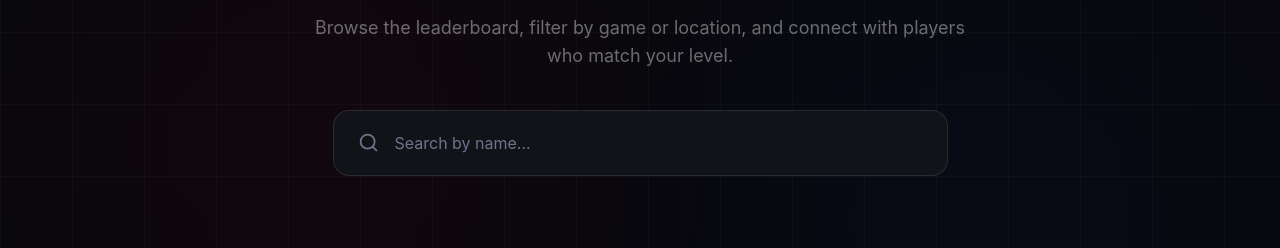
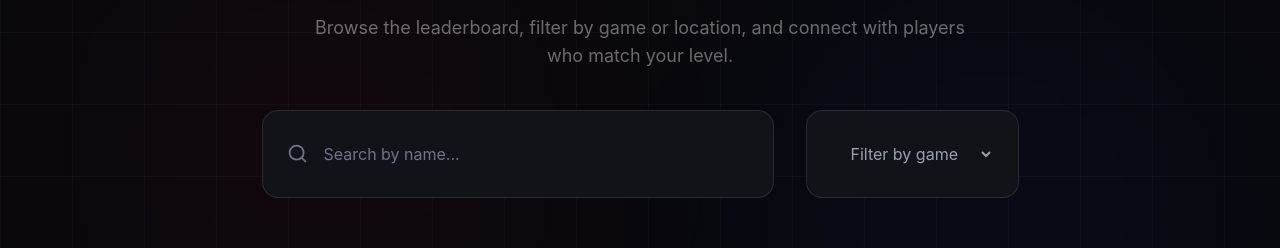
Before and after one commit to yashvardhannautiyal/TribeLink, a React (Vite) app in the folder Frontend/: page /dashboard/explore in a window 1280 px wide. Shown: the part 308-556 px from the top of the page. Built offline with nearby package versions, Linux system fonts and the light colour scheme; no server answers; sample sign-in values are in the browser's storage.

Commit message:
updated search and filter user

```diff
--- a/Frontend/src/Dashboard/DashboardComps/Connect/Connect.jsx
+++ b/Frontend/src/Dashboard/DashboardComps/Connect/Connect.jsx
@@ -1,7 +1,7 @@
 import React, { useState, useEffect } from "react";
 import UserCard from "./UserCard";
 
-function Connect({searchTerm}) {
+function Connect({ searchTerm = "", selectedGame = "" }) {
   const [users, setUsers] = useState([]);
   const [loading, setLoading] = useState(true);
   const [error, setError] = useState("");
@@ -17,7 +17,9 @@ function Connect({searchTerm}) {
         const loggedUser = JSON.parse(localStorage.getItem("user"));
 
         //remove logged in user from the user's list display
-        const userList = data.users.filter((user) => user._id !== loggedUser?._id);
+        const userList = data.users.filter(
+          (user) => user._id !== loggedUser?._id,
+        );
         setUsers(userList);
       } else {
         setError("Failed to fetch users.");
@@ -35,11 +37,17 @@ function Connect({searchTerm}) {
     fetchUsers();
   }, []);
 
+const filteredUsers = users.filter((user) => {
+  const matchSearch = user.username
+    .toLowerCase()
+    .includes(searchTerm.toLowerCase());
 
-  //filtered user
-  const filteredUsers = users.filter((e) =>
-    e.username.toLowerCase().includes(searchTerm.toLowerCase())
-  );
+  const matchGame =
+    selectedGame === "" ||
+    user.interests.includes(selectedGame.toLowerCase());
+
+  return matchSearch && matchGame;
+});
 
   return (
     <section className="relative mx-auto w-full max-w-[1400px] px-4 pb-16 sm:px-6 lg:px-8">
@@ -65,7 +73,7 @@ function Connect({searchTerm}) {
       )}
 
       {/* No Users */}
-      {!loading && !error && users.length === 0 && (
+      {!loading && !error && filteredUsers.length === 0 && (
         <div className="py-10 text-center text-white/50">No users found.</div>
       )}
 
--- a/Frontend/src/Dashboard/DashboardPages/ExplorePage/Explore.jsx
+++ b/Frontend/src/Dashboard/DashboardPages/ExplorePage/Explore.jsx
@@ -1,4 +1,4 @@
-import {useState} from "react";
+import { useState } from "react";
 import Connect from "../../DashboardComps/Connect/Connect";
 import DashboardNav from "../../DashboardComps/DashboardNav/DashboardNav";
 import {
@@ -54,9 +54,9 @@ const games = [
 ];
 
 export default function Explore() {
-
   // search + filter states
   const [searchTerm, setSearchTerm] = useState("");
+  const [selectedGame, setSelectedGame] = useState("");
 
   return (
     <div>
@@ -101,9 +101,10 @@ export default function Explore() {
             players who match your level.
           </p>
 
+          {/* filter + search  */}
+          <div className="flex gap-8">
             {/* SEARCH BAR */}
-
-          <div className="mt-8 flex w-full max-w-[615px] items-center rounded-2xl border border-white/10 bg-[#121219] px-5 py-4 transition-all duration-300 focus-within:border-blue-500/40 focus-within:shadow-[0_0_30px_rgba(37,99,235,0.08)] sm:mt-10 sm:px-6 sm:py-5">
+            <div className="mt-8 w-lg flex items-center rounded-2xl border border-white/10 bg-[#121219] px-5 py-4 transition-all duration-300 focus-within:border-blue-500/40 focus-within:shadow-[0_0_30px_rgba(37,99,235,0.08)] sm:mt-10 sm:px-6 sm:py-5">
               <Search
                 size={21}
                 strokeWidth={2}
@@ -118,10 +119,52 @@ export default function Explore() {
                 className="w-full bg-transparent text-sm text-white outline-none placeholder:text-[#72728b] sm:text-base"
               />
             </div>
+
+            {/* filter  */}
+            <div className="mt-8 flex items-center rounded-2xl border border-white/10 bg-[#121219] px-5 py-4 transition-all duration-300 focus-within:border-blue-500/40 focus-within:shadow-[0_0_30px_rgba(37,99,235,0.08)] sm:mt-10 sm:px-6 sm:py-5">
+              <select
+                value={selectedGame}
+                onChange={(e) => setSelectedGame(e.target.value)}
+                className="w-full w-full
+    px-4 py-3
+    rounded-xl
+    bg-transparent
+    text-gray-400
+    border-none
+    outline-none
+    focus:outline-none
+    focus:ring-0
+    cursor-pointer"
+              >
+                <option className="bg-gray-900 text-white outline-none" value="">
+                  Filter by game
+                </option>
+                <option value="PS5 Gaming" className="bg-gray-900 text-white">
+                  PS5 Gaming
+                </option>
+                <option value="Football" className="bg-gray-900 text-white">
+                  Football
+                </option>
+                <option value="Pool / Snooker" className="bg-gray-900 text-white">
+                  Pool / Snooker
+                </option>
+                <option value="Bowling" className="bg-gray-900 text-white">
+                  Bowling
+                </option>
+                <option value="Cricket" className="bg-gray-900 text-white">
+                  Cricket
+                </option>
+                <option value="Golf" className="bg-gray-900 text-white">
+                  Golf
+                </option>
+              </select>
+            </div>
+          </div>
         </div>
 
         {/* CONNECT USER  */}
-        <Connect searchTerm = {searchTerm}/>
+        <Connect searchTerm={searchTerm}
+        selectedGame = {selectedGame} />
 
         {/* DIAGONAL DIVIDER */}
 
@@ -138,7 +181,9 @@ export default function Explore() {
             <h1 className="text-4xl text-center mb-10 font-black leading-[1.05] tracking-tight md:text-6xl lg:text-7xl bg-gradient-to-r from-red-600 via-purple-600 to-blue-600 bg-clip-text text-transparent">
               GAMES
             </h1>
-            <h4 className="text-center lg:text-lg font-bold -mt-10 mb-10 text-sm text-white/30">WE SUPPORT</h4>
+            <h4 className="text-center lg:text-lg font-bold -mt-10 mb-10 text-sm text-white/30">
+              WE SUPPORT
+            </h4>
           </div>
 
           {/* GAME CARDS CONTAINER */}
```
Lines whose indentation alone changed are shown as unchanged.
